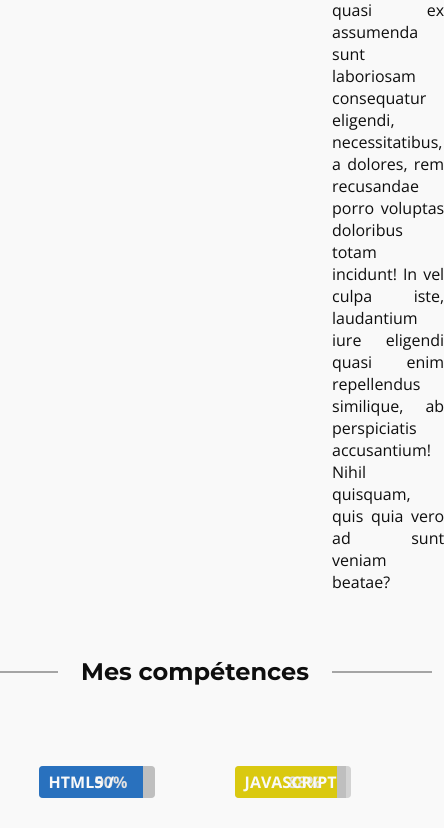
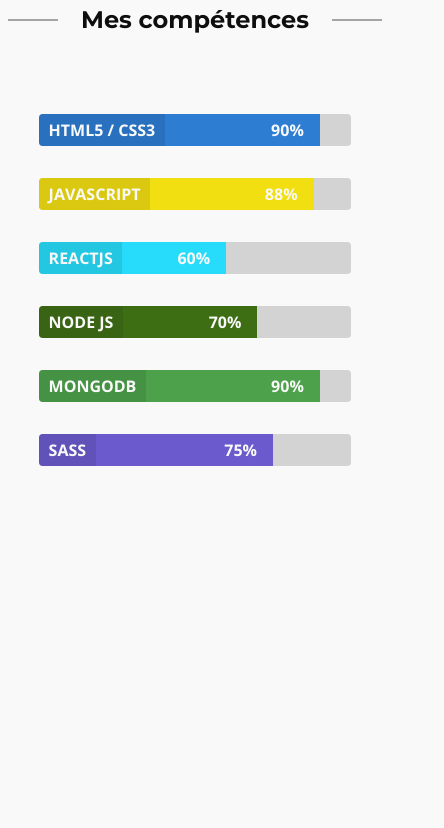
Before and after one commit to MaximeBF2000/portfolio_v2_frontend, a React (Create React App) app: page /about in a window 390 px wide. Shown: the part 1134-1962 px from the top of the page, 444 px wide, since content can reach past the window. After the commit the page ends 1632 px from the top, so only its background shows below. Built offline with nearby package versions, Linux system fonts and the light colour scheme.

Commit message:
added responsivness to about page

```diff
--- a/public/index.html
+++ b/public/index.html
@@ -7,7 +7,15 @@
     <meta name="theme-color" content="#000000" />
     <meta
       name="description"
-      content="Site de présentation du développeur web javascript Maxime BOUNAAS-FERRET situé sur Lyon"
+      content="Site de présentation d'un développeur web javascript situé sur Lyon, Maxime BOUNAAS-FERRET"
+    />
+    <meta
+      name="keywords"
+      content="Développeur web Lyon, Développeur web freelance, Développeur Javascript, Développeur Javascript Lyon"
+    />
+    <meta
+      name="author"
+      content="Maxime BOUNAAS-FERRET"
     />
     <link rel="apple-touch-icon" href="%PUBLIC_URL%/logo192.png" />
     <link rel="manifest" href="%PUBLIC_URL%/manifest.json" />
--- a/src/scss/componentStyle/_aboutText.scss
+++ b/src/scss/componentStyle/_aboutText.scss
@@ -65,3 +65,14 @@ section#aboutText{
     }
   }
 }
+
+@media screen and (max-width: $bp-mobile){
+  section#aboutText{
+    .grid{
+      grid-template-columns: 1fr;
+    }
+    &>.grid{
+      grid-gap: 3rem 0;
+    }
+  }
+}
--- a/src/scss/componentStyle/_skillbars.scss
+++ b/src/scss/componentStyle/_skillbars.scss
@@ -39,3 +39,16 @@ section#skillbars{
     }
   }
 }
+
+@media screen and (max-width: $bp-mobile){
+  section#skillbars{
+    .title_deco{
+      &::before, &::after{
+        width: 50px;
+      }
+    }
+    .grid{
+      grid-template-columns: 1fr;
+    }
+  }
+}
```
